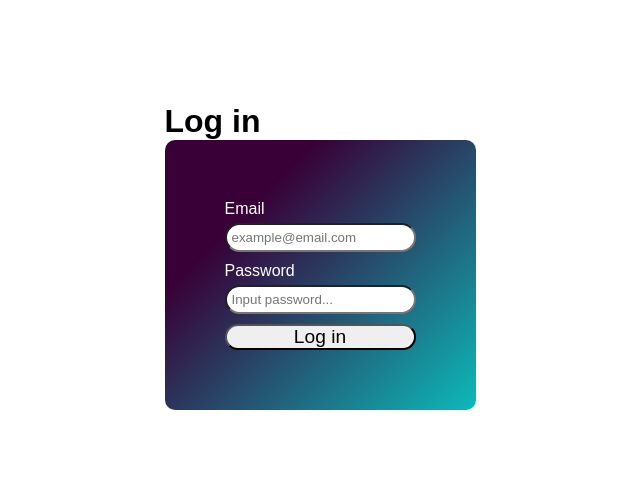
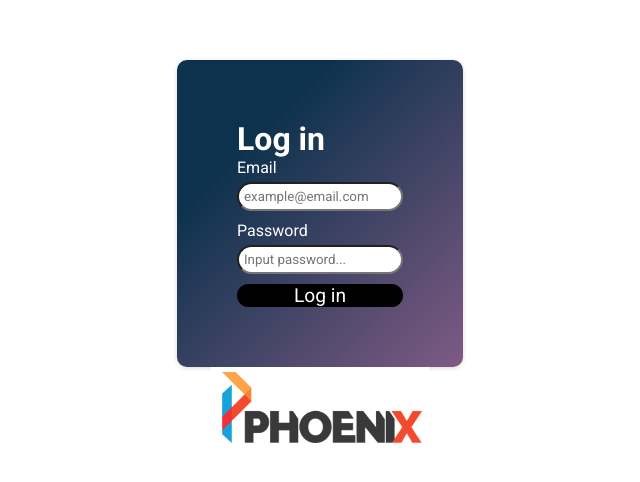
Before and after one commit to martinbanc/PowerBi_portal, a React (Vite) app: page / in a window 1280 px wide. Shown: the part 144-626 px from the top of the page, without its empty margins (320-960 px from the left). Built offline with nearby package versions, Linux system fonts and the light colour scheme.

Commit message:
Improved form css. Logic added later

```diff
--- a/src/App.jsx
+++ b/src/App.jsx
@@ -1,9 +1,9 @@
-import Login from "./pages/Login";
+import LoginForm from "./pages/LoginForm";
 
 function App() {
 	return (
 		<>
-			<Login />
+			<LoginForm />
 		</>
 	);
 }
--- a/src/index.css
+++ b/src/index.css
@@ -1,3 +1,5 @@
+@import url("https://fonts.googleapis.com/css2?family=Roboto:ital,wght@0,100;0,300;0,400;0,500;0,700;0,900;1,100;1,300;1,400;1,500;1,700;1,900&display=swap");
+
 /* makes sizing simpler */
 
 *,
@@ -12,7 +14,7 @@
 * {
 	margin: 0;
 	padding: 0;
-	font-family: Arial, Helvetica, sans-serif;
+	font-family: "Roboto", sans-serif;
 }
 
 /* min body height */
--- a/src/pages/Login.jsx
+++ /dev/null
@@ -1,12 +0,0 @@
-import LoginForm from "../components/LoginForm";
-import "../styles/login.css";
-
-const Login = () => {
-	return (
-		<div className="login-wrapper">
-			<h1>Log in</h1>
-			<LoginForm />
-		</div>
-	);
-};
-export default Login;
--- /dev/null
+++ b/src/pages/LoginForm.jsx
@@ -0,0 +1,40 @@
+import { useState } from "react";
+import logo from "../assets/images/phoenix-logo.png";
+import "../styles/login.css";
+
+const LoginForm = () => {
+	const [formData, setFormData] = useState({ email: "", password: "" });
+
+	const handleChange = (event) => {
+		const { name, value } = event.target;
+		setFormData((prevFormData) => ({ ...prevFormData, [name]: value }));
+	};
+
+	const handleSubmit = (event) => {
+		event.preventDefault();
+		alert(`Email: ${formData.email}, password: ${formData.password}`);
+	};
+
+	return (
+		<div className="login-wrapper">
+			<form onSubmit={handleSubmit} className="login-form">
+				<h1>Log in</h1>
+				<div className="login-input">
+					<label htmlFor="login-email">Email</label>
+					<input type="email" name="email" placeholder="example@email.com" id="login-email" value={formData.email} onChange={handleChange} required />
+				</div>
+				<div className="login-input">
+					<label htmlFor="login-password">Password</label>
+					<input type="password" name="password" placeholder="Input password..." id="login-password" value={formData.password} onChange={handleChange} required />
+				</div>
+				<button className="login-btn" type="submit">
+					Log in
+				</button>
+			</form>
+			<div className="form-logo">
+				<img src={logo} alt="phoenix logo" />
+			</div>
+		</div>
+	);
+};
+export default LoginForm;
--- a/src/styles/login.css
+++ b/src/styles/login.css
@@ -5,11 +5,12 @@
 }
 
 .login-form {
-	background-color: #0cbaba;
-	background-image: linear-gradient(315deg, #0cbaba 0%, #380036 74%);
+	background-color: #7f5a83;
+	background-image: linear-gradient(315deg, #7f5a83 0%, #0d324d 74%);
 	color: #ffffff;
 	padding: 60px;
 	border-radius: 10px;
+	box-shadow: rgba(0, 0, 0, 0.16) 0px 1px 4px;
 }
 
 .login-input {
@@ -32,4 +33,17 @@
 	border-radius: 20px;
 	padding-inline: 10px;
 	font-size: 1.2rem;
+	background-color: black;
+	color: #ffff;
+	cursor: pointer;
+	border: none;
+	transition: background-color 0.3s;
 }
+
+.login-btn:hover {
+	background-color: rgb(44, 44, 44);
+}
+
+.form-logo {
+	margin: 0 auto;
+}
```
Also changed, not shown: src/assets/images/phoenix-logo.png (added).
